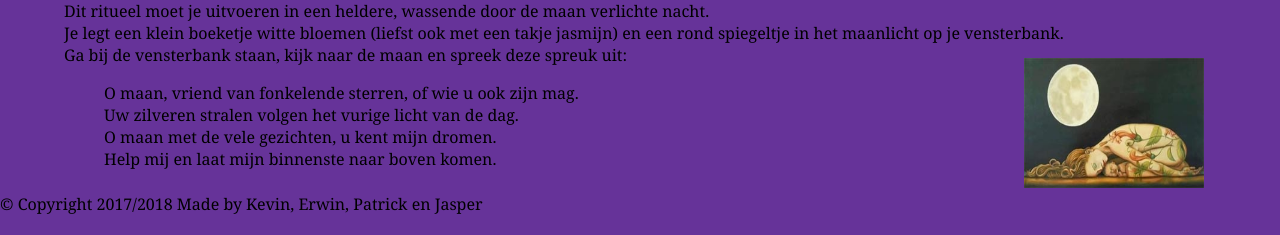
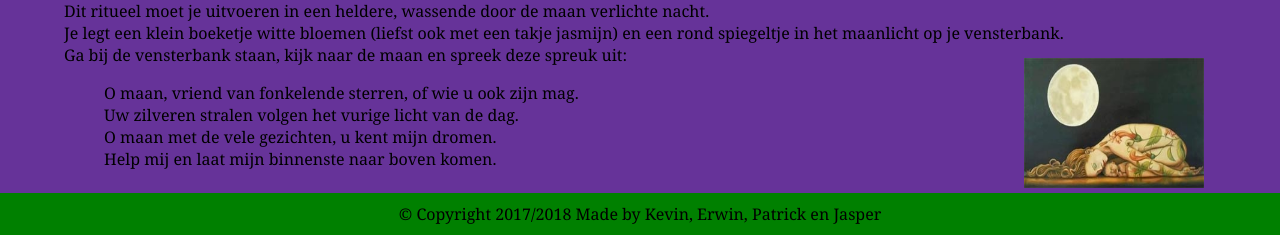
Before and after one commit to Patrickstek121/DeVliegendeBezem, a PHP site: page /toverboek.php in a window 1280 px wide. Shown: the part 956-1191 px from the top of the page. Before the commit the page ends 1170 px from the top, so only its background shows below. Run offline with PHP 8.4, Linux system fonts and the light colour scheme.

Commit message:
Add files via upload

```diff
--- a/css/toverboek.css
+++ b/css/toverboek.css
@@ -100,3 +100,12 @@ li a {
 li a:hover {
     background-color: forestgreen;
 }
+footer {
+    text-align: center;
+    background-color: green;
+    bottom: 0;
+    position: relative;
+    width: 100%;
+    padding-top: 10px;
+    padding-bottom: 10px;
+}
```
